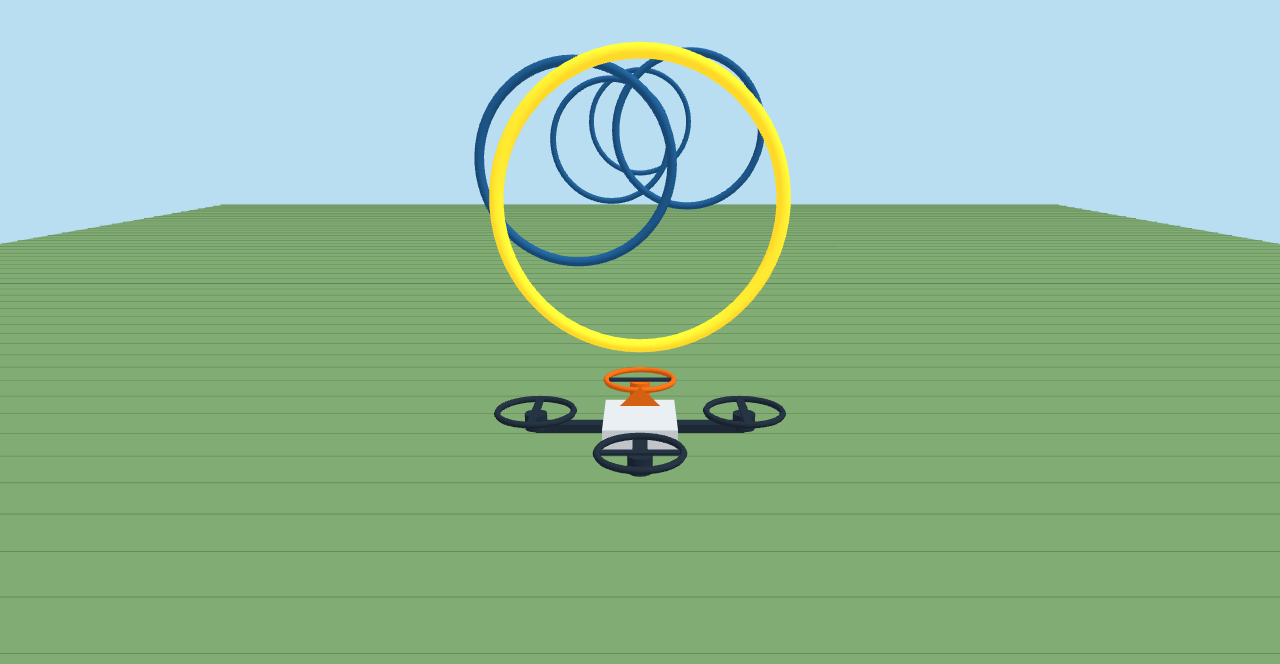
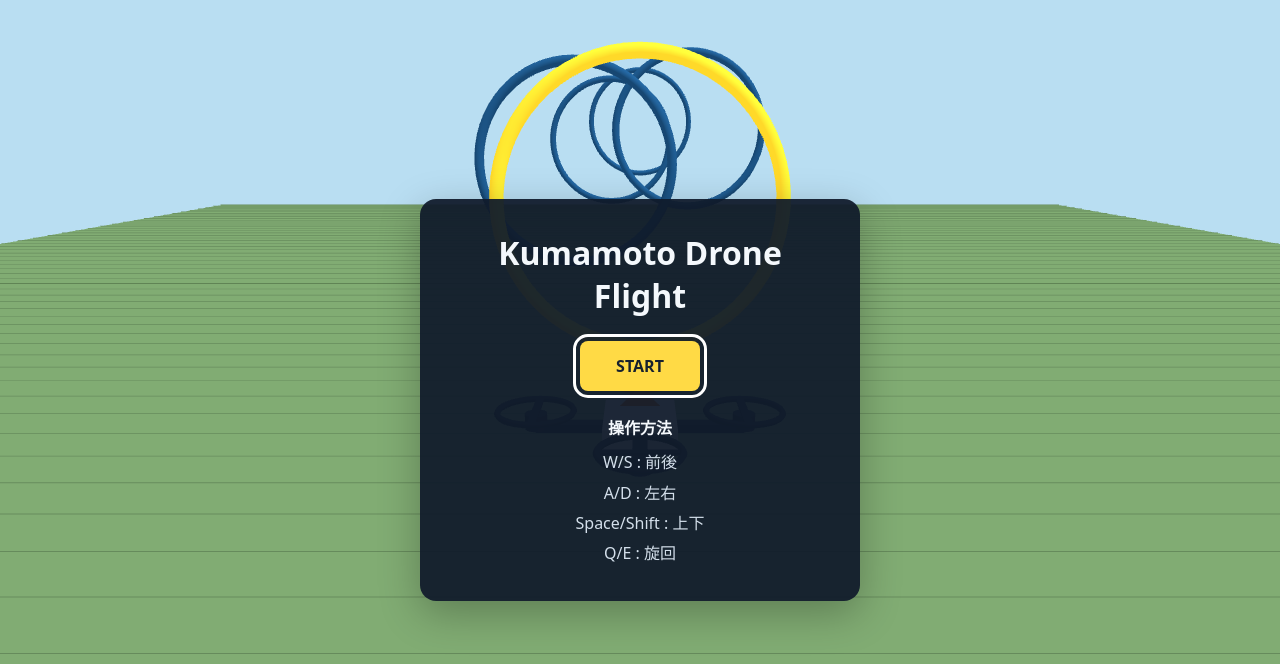
Before and after one commit to fuku2911/kumamoto-drone-flight, a website built with Vite: page index.html in a window 1280 px wide. Shown: the top 664 px of the page. Built offline with nearby package versions, Linux system fonts and the light colour scheme; animation ran at ten frames a second.

Commit message:
feat: add game loop timer finish and retry

```diff
--- a/src/main.js
+++ b/src/main.js
@@ -2,6 +2,11 @@ import './style.css';
 import * as THREE from 'three';
 
 const APP_TITLE = 'Kumamoto Drone Flight';
+const INITIAL_POSITION = new THREE.Vector3(0, 3, 0);
+const GAME_STATE = { READY: 'READY', PLAYING: 'PLAYING', FINISHED: 'FINISHED' };
+let gameState = GAME_STATE.READY;
+let startedAt = 0;
+let elapsedMilliseconds = 0;
 const MOVE_SPEED = 6; // 単位 / 秒（斜め移動も同じ速さ）
 const TURN_SPEED = Math.PI / 2; // ラジアン / 秒
 const MIN_ALTITUDE = 0.5; // 機体中心の最低高度
@@ -36,6 +41,7 @@ const camera = new THREE.PerspectiveCamera(55, 1, 0.1, 200);
 const renderer = new THREE.WebGLRenderer({ antialias: true });
 renderer.domElement.setAttribute('aria-label', '地面を斜め上から見渡す3D空間');
 app.append(renderer.domElement);
+renderer.domElement.tabIndex = -1;
 
 function createGround() {
   const ground = new THREE.Mesh(
@@ -108,7 +114,7 @@ function createDrone() {
     drone.add(blade);
   }
 
-  drone.position.set(0, 3, 0);
+  drone.position.copy(INITIAL_POSITION);
   return drone;
 }
 
@@ -143,24 +149,26 @@ function updateCheckpointAppearance() {
 }
 
 function updateCheckpoints() {
+  if (gameState !== GAME_STATE.PLAYING) return;
   const target = checkpoints[currentCheckpointIndex];
   if (!target || drone.position.distanceToSquared(target.position) > CHECKPOINT_DISTANCE ** 2) return;
   currentCheckpointIndex += 1;
   updateCheckpointAppearance();
   if (currentCheckpointIndex === checkpoints.length) {
-    console.log('チェックポイント完了：5個のリングを順番に通過しました。');
+    finishGame();
   }
 }
 
 function setupInput() {
   window.addEventListener('keydown', (event) => {
+    if (gameState !== GAME_STATE.PLAYING) return;
     if (!controlKeys.has(event.code)) return;
     event.preventDefault();
     pressedKeys.add(event.code);
   });
   window.addEventListener('keyup', (event) => {
     if (!controlKeys.has(event.code)) return;
-    event.preventDefault();
+    if (gameState === GAME_STATE.PLAYING) event.preventDefault();
     pressedKeys.delete(event.code);
   });
   const clearInput = () => {
@@ -174,6 +182,7 @@ function setupInput() {
 }
 
 function updateDrone(deltaTime) {
+  if (gameState !== GAME_STATE.PLAYING) return;
   const turn = Number(pressedKeys.has('KeyQ')) - Number(pressedKeys.has('KeyE'));
   drone.rotation.y += turn * TURN_SPEED * deltaTime;
 
@@ -195,6 +204,10 @@ function render(time) {
   updateDrone(deltaTime);
   updateCheckpoints();
   updateCamera(deltaTime);
+  if (gameState === GAME_STATE.PLAYING) {
+    elapsedMilliseconds = performance.now() - startedAt;
+    updateHud();
+  }
   renderer.render(scene, camera);
 }
 
@@ -207,14 +220,97 @@ function updateCamera(deltaTime, immediate = false) {
   camera.lookAt(cameraLookTarget);
 }
 
+function createGameUI() {
+  const overlay = document.createElement('div');
+  overlay.className = 'game-ui';
+  overlay.innerHTML = `
+    <section class="panel" id="ready-panel" aria-labelledby="game-title">
+      <h1 id="game-title"></h1>
+      <button id="start-button" type="button">START</button>
+      <h2>操作方法</h2>
+      <p class="controls">W/S : 前後<br>A/D : 左右<br>Space/Shift : 上下<br>Q/E : 旋回</p>
+    </section>
+    <div class="hud" id="hud" hidden>
+      <div>TIME <span id="time-value">00:00.00</span></div>
+      <div id="checkpoint-value">CHECKPOINT 1 / 5</div>
+    </div>
+    <section class="panel" id="finish-panel" aria-labelledby="finish-title" hidden>
+      <h1 id="finish-title">FINISH</h1>
+      <p class="result">TIME <span id="result-time">00:00.00</span></p>
+      <button id="retry-button" type="button">RETRY</button>
+    </section>`;
+  app.append(overlay);
+  overlay.querySelector('#game-title').textContent = APP_TITLE;
+  const elements = Object.fromEntries([...overlay.querySelectorAll('[id]')].map(element => [element.id, element]));
+  elements['start-button'].addEventListener('click', startGame);
+  elements['retry-button'].addEventListener('click', resetGame);
+  return elements;
+}
+
+function formatTime(milliseconds) {
+  const hundredths = Math.floor(Math.max(0, milliseconds) / 10);
+  const minutes = Math.floor(hundredths / 6000);
+  const seconds = Math.floor(hundredths / 100) % 60;
+  return `${String(minutes).padStart(2, '0')}:${String(seconds).padStart(2, '0')}.${String(hundredths % 100).padStart(2, '0')}`;
+}
+
+function updateHud() {
+  ui['time-value'].textContent = formatTime(elapsedMilliseconds);
+  ui['checkpoint-value'].textContent = `CHECKPOINT ${Math.min(currentCheckpointIndex + 1, checkpoints.length)} / ${checkpoints.length}`;
+}
+
+function startGame() {
+  if (gameState !== GAME_STATE.READY) return;
+  pressedKeys.clear();
+  previousTime = undefined;
+  elapsedMilliseconds = 0;
+  startedAt = performance.now();
+  gameState = GAME_STATE.PLAYING;
+  ui['ready-panel'].hidden = true;
+  ui.hud.hidden = false;
+  updateHud();
+  renderer.domElement.focus();
+}
+
+function finishGame() {
+  if (gameState !== GAME_STATE.PLAYING) return;
+  elapsedMilliseconds = performance.now() - startedAt;
+  gameState = GAME_STATE.FINISHED;
+  pressedKeys.clear();
+  updateHud();
+  ui.hud.hidden = true;
+  ui['result-time'].textContent = formatTime(elapsedMilliseconds);
+  ui['finish-panel'].hidden = false;
+  ui['retry-button'].focus();
+}
+
+function resetGame() {
+  gameState = GAME_STATE.READY;
+  pressedKeys.clear();
+  previousTime = undefined;
+  startedAt = 0;
+  elapsedMilliseconds = 0;
+  drone.position.copy(INITIAL_POSITION);
+  drone.rotation.set(0, 0, 0);
+  currentCheckpointIndex = 0;
+  updateCheckpointAppearance();
+  updateCamera(0, true);
+  updateHud();
+  ui['result-time'].textContent = formatTime(0);
+  ui.hud.hidden = true;
+  ui['finish-panel'].hidden = true;
+  ui['ready-panel'].hidden = false;
+  ui['start-button'].focus();
+}
+
 createGround();
 createLights();
 const drone = createDrone();
 scene.add(drone);
 const checkpoints = createCheckpoints();
-updateCheckpointAppearance();
+const ui = createGameUI();
 setupInput();
 resize();
-updateCamera(0, true); // 起動時は後方位置から表示し、不要な飛び込みを防ぐ
+resetGame();
 window.addEventListener('resize', resize);
 requestAnimationFrame(render);
--- a/src/style.css
+++ b/src/style.css
@@ -19,3 +19,50 @@ body,
 canvas {
   display: block;
 }
+
+.game-ui {
+  position: fixed;
+  inset: 0;
+  display: grid;
+  place-items: center;
+  pointer-events: none;
+  color: #f4f8fc;
+}
+[hidden] { display: none !important; }
+.panel {
+  pointer-events: auto;
+  width: min(440px, calc(100% - 32px));
+  max-height: calc(100dvh - 32px);
+  overflow: auto;
+  padding: 32px;
+  border-radius: 16px;
+  background: rgb(16 27 43 / 94%);
+  box-shadow: 0 12px 40px #0004;
+  text-align: center;
+}
+h1 { margin: 0 0 24px; font-size: clamp(24px, 5vw, 32px); }
+h2 { margin: 24px 0 8px; font-size: 16px; }
+.controls { margin: 0; line-height: 1.9; color: #d4dfeb; }
+button {
+  border: 0;
+  border-radius: 8px;
+  padding: 14px 36px;
+  font: inherit;
+  font-weight: 700;
+  color: #17212e;
+  background: #ffda45;
+  cursor: pointer;
+}
+button:hover { background: #ffe785; }
+button:focus-visible { outline: 3px solid white; outline-offset: 4px; }
+.hud {
+  position: absolute;
+  top: 16px;
+  left: 16px;
+  padding: 12px 16px;
+  border-radius: 8px;
+  background: rgb(16 27 43 / 85%);
+  font-variant-numeric: tabular-nums;
+  line-height: 1.7;
+}
+.result { margin: 0 0 24px; font-size: 24px; font-variant-numeric: tabular-nums; }
```
Also changed, not shown: AGENTS.md (+1 -1 lines), DEVELOPMENT_LOG.md (+24 -0 lines), README.md.
